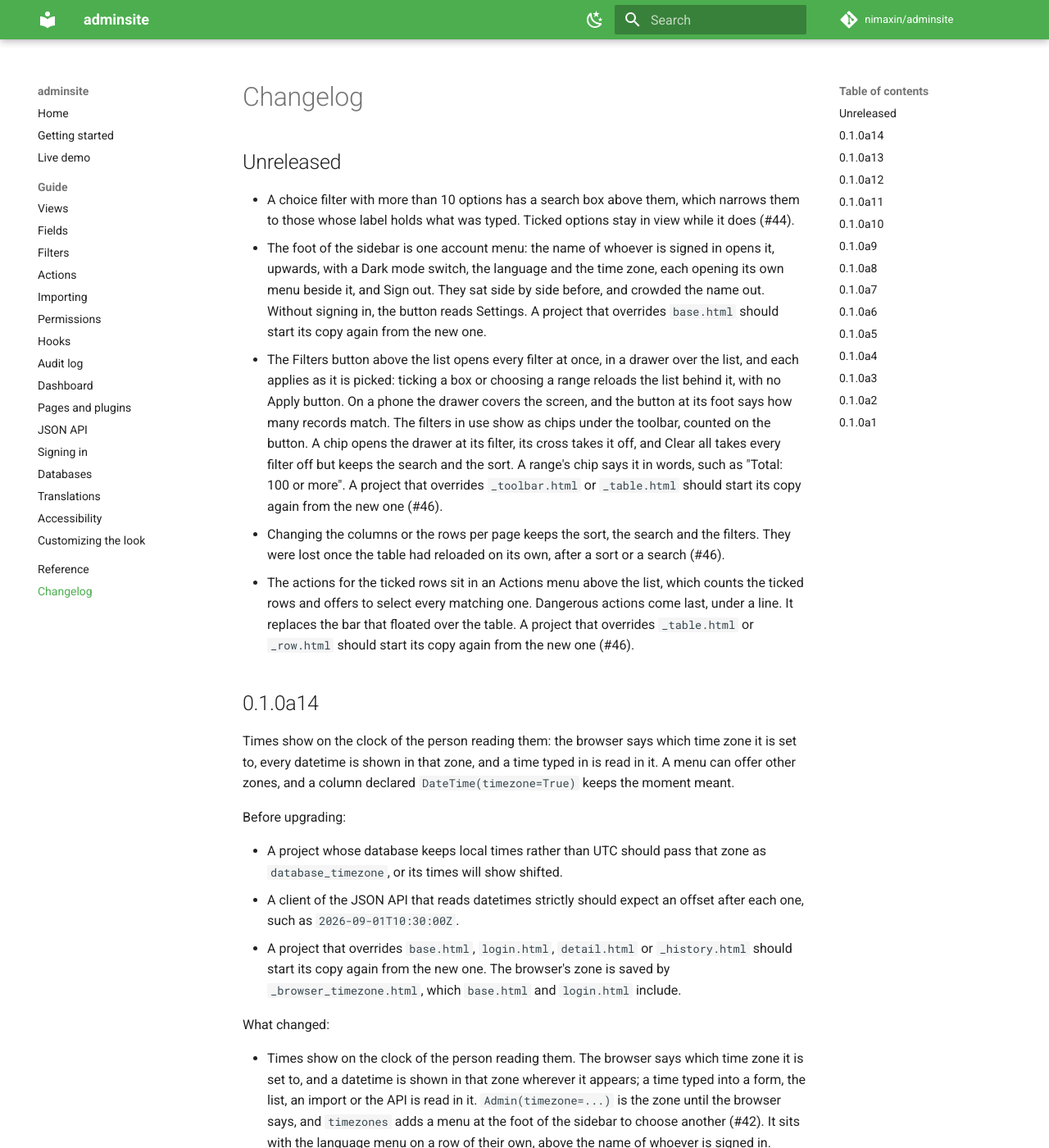
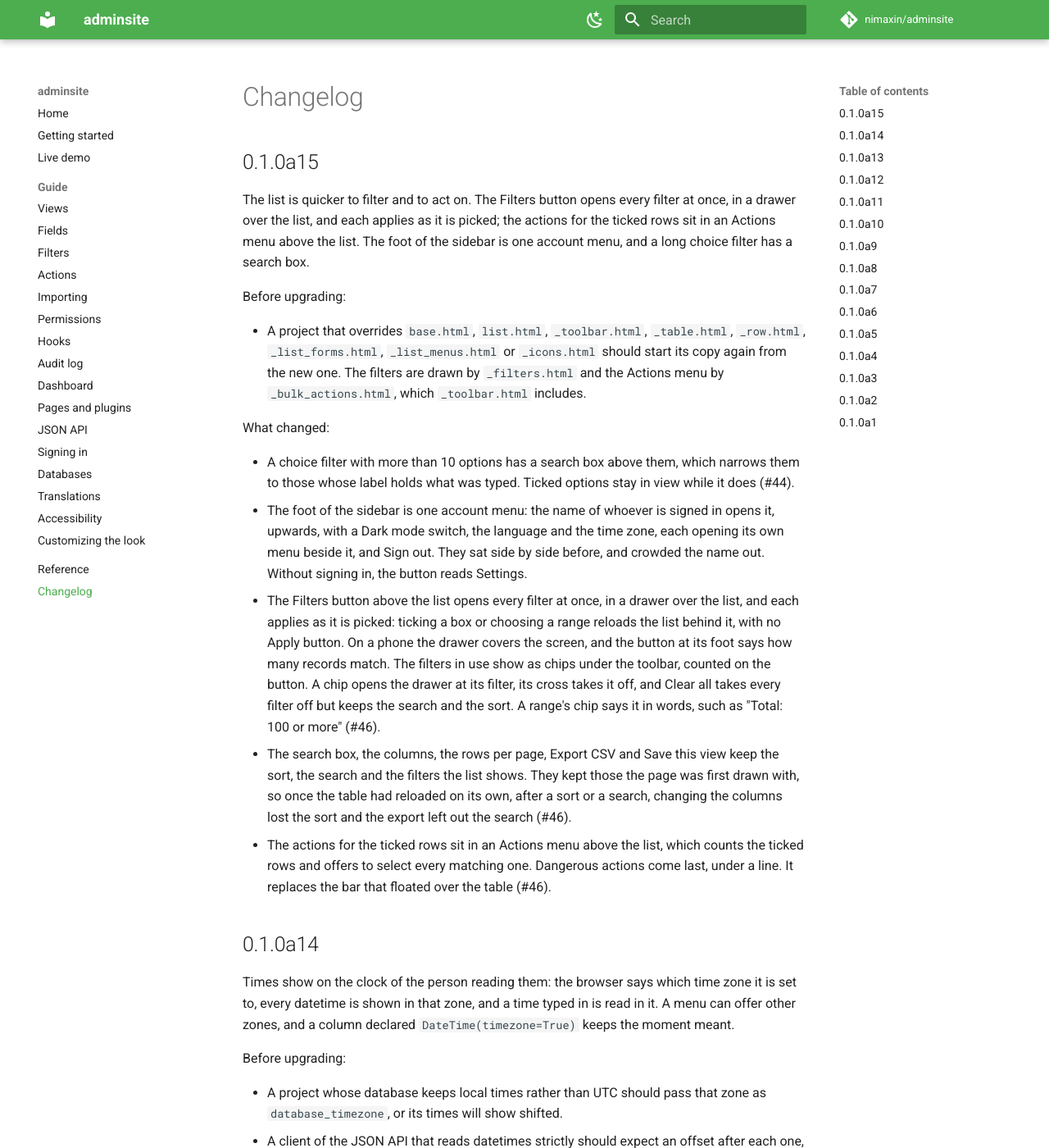
Before and after one commit to nimaxin/adminsite, an MkDocs documentation site: the page built from docs/changelog.md, in a window 1280 px wide and 1400 px high. Shown: the whole window at 82% size. Built offline with MkDocs 1.6.1 and Material for MkDocs 9.7.7, drawn with Linux system fonts in a browser that asks for light colours; comment, search, counter and statistics services are not loaded.

Commit message:
release: 0.1.0a15

````diff
--- a/CHANGELOG.md
+++ b/CHANGELOG.md
@@ -1,28 +1,41 @@
 # Changelog
 
-## Unreleased
+## 0.1.0a15
+
+The list is quicker to filter and to act on. The Filters button opens every filter at once, in a
+drawer over the list, and each applies as it is picked; the actions for the ticked rows sit in an
+Actions menu above the list. The foot of the sidebar is one account menu, and a long choice filter
+has a search box.
+
+Before upgrading:
+
+- A project that overrides `base.html`, `list.html`, `_toolbar.html`, `_table.html`, `_row.html`,
+  `_list_forms.html`, `_list_menus.html` or `_icons.html` should start its copy again from the new
+  one. The filters are drawn by `_filters.html` and the Actions menu by `_bulk_actions.html`,
+  which `_toolbar.html` includes.
+
+What changed:
 
 - A choice filter with more than 10 options has a search box above them, which narrows them to
   those whose label holds what was typed. Ticked options stay in view while it does (#44).
 - The foot of the sidebar is one account menu: the name of whoever is signed in opens it, upwards,
   with a Dark mode switch, the language and the time zone, each opening its own menu beside it,
   and Sign out. They sat side by side before, and crowded the name out. Without signing in, the
-  button reads Settings. A project that overrides `base.html` should start its copy again from the
-  new one.
+  button reads Settings.
 - The Filters button above the list opens every filter at once, in a drawer over the list, and
   each applies as it is picked: ticking a box or choosing a range reloads the list behind it, with
   no Apply button. On a phone the drawer covers the screen, and the button at its foot says how
   many records match. The filters in use show as chips under the toolbar, counted on the button. A
   chip opens the drawer at its filter, its cross takes it off, and Clear all takes every filter off
   but keeps the search and the sort. A range's chip says it in words, such as "Total: 100 or
-  more". A project that overrides `_toolbar.html` or `_table.html` should start its copy again from
-  the new one (#46).
-- Changing the columns or the rows per page keeps the sort, the search and the filters. They were
-  lost once the table had reloaded on its own, after a sort or a search (#46).
+  more" (#46).
+- The search box, the columns, the rows per page, Export CSV and Save this view keep the sort, the
+  search and the filters the list shows. They kept those the page was first drawn with, so once
+  the table had reloaded on its own, after a sort or a search, changing the columns lost the sort
+  and the export left out the search (#46).
 - The actions for the ticked rows sit in an Actions menu above the list, which counts the ticked
   rows and offers to select every matching one. Dangerous actions come last, under a line. It
-  replaces the bar that floated over the table. A project that overrides `_table.html` or
-  `_row.html` should start its copy again from the new one (#46).
+  replaces the bar that floated over the table (#46).
 
 ## 0.1.0a14
 
--- a/docs/getting-started.md
+++ b/docs/getting-started.md
@@ -3,7 +3,7 @@
 ## Install
 
 ```
-pip install adminsite==0.1.0a14
+pip install adminsite==0.1.0a15
 ```
 
 adminsite does not pull in a database driver. Add the one you use, for example `asyncpg` or
--- a/pyproject.toml
+++ b/pyproject.toml
@@ -1,6 +1,6 @@
 [project]
 name = "adminsite"
-version = "0.1.0a14"
+version = "0.1.0a15"
 description = "An admin panel for the SQLAlchemy 2.0 ORM that works with FastAPI, Starlette and Litestar."
 readme = "README.md"
 requires-python = ">=3.11"
````
Also changed, not shown: README.md (+1 -1 lines), docs/index.md (+1 -1 lines), 3 other files.
